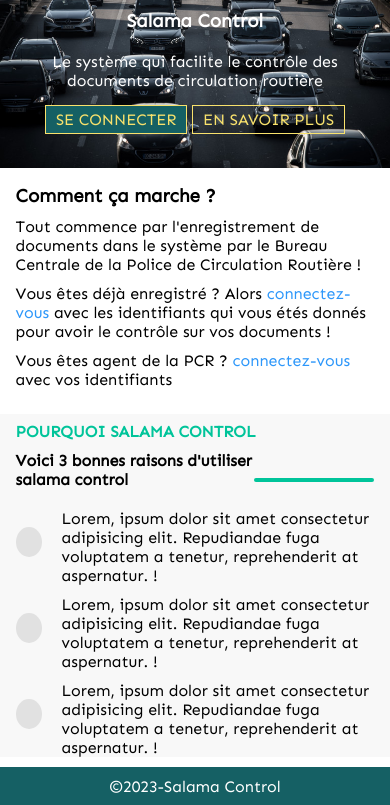
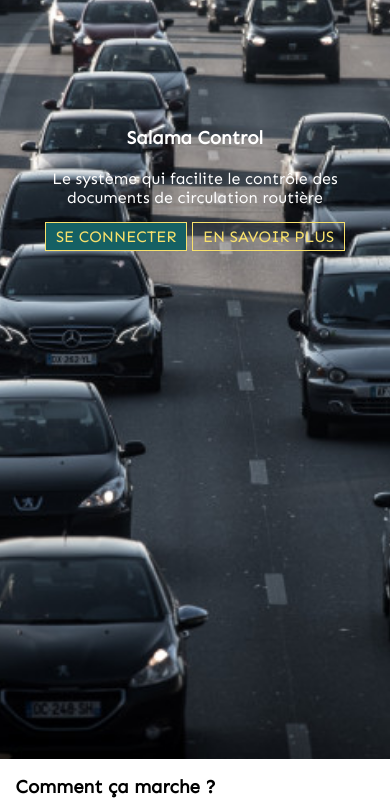
Before and after one commit to carlosgloire/Acceuil-salamacontrol, a plain HTML site: page index.html in a window 390 px wide. Shown: the part 85-890 px from the top of the page. Drawn offline with Linux system fonts and the light colour scheme.

Commit message:
add this page

```diff
--- a/sass/layouts/accueil.scss
+++ b/sass/layouts/accueil.scss
@@ -1,6 +1,13 @@
 @use '../utils/' as u;
 
-
+  @include u.breakpoints(tablet){
+    .section_1{
+      height: 100vh;
+      .introduction{
+        margin-top: 30%;
+      }
+    }
+  }
   @media screen and (max-width:550px){
     .section_1{
       .introduction{
```
Also changed, not shown: css/accueil.css, css/index.css, 2 other files. Lines whose indentation alone changed are shown as unchanged.
